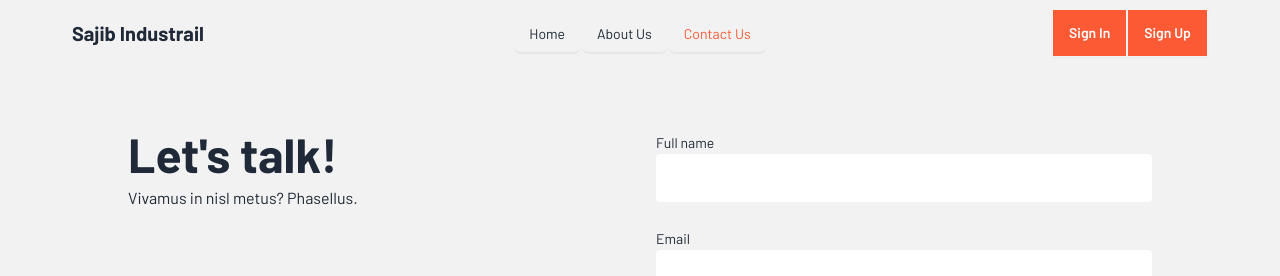
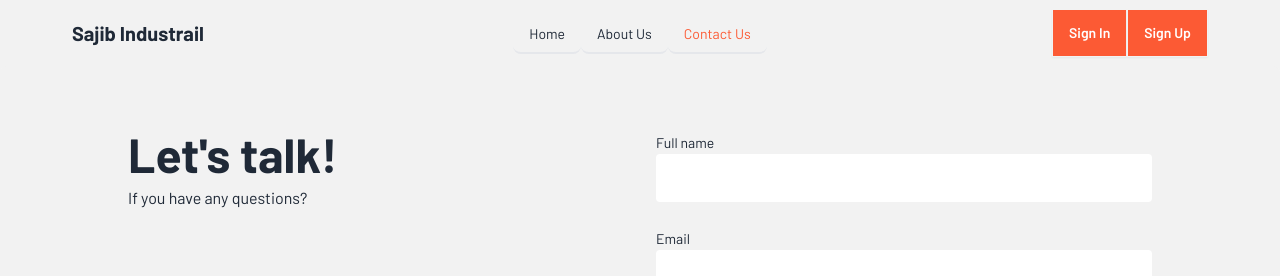
Before and after one commit to sajib689/assignment-nine-client-b9, a React (Vite) app: page /contact in a window 1280 px wide. Shown: the top 276 px of the page. Built offline with nearby package versions, Linux system fonts and the light colour scheme; no server answers; grey boxes are pictures that could not be loaded.

Commit message:
add helmet

```diff
--- a/src/Components/Contact/Contact.jsx
+++ b/src/Components/Contact/Contact.jsx
@@ -15,7 +15,7 @@ const Contact = () => {
               Let's talk!
             </h2>
             <div data-aos="fade-right" className="dark:text-gray-600">
-              Vivamus in nisl metus? Phasellus.
+              If you have any questions?
             </div>
           </div>
           <img
```
